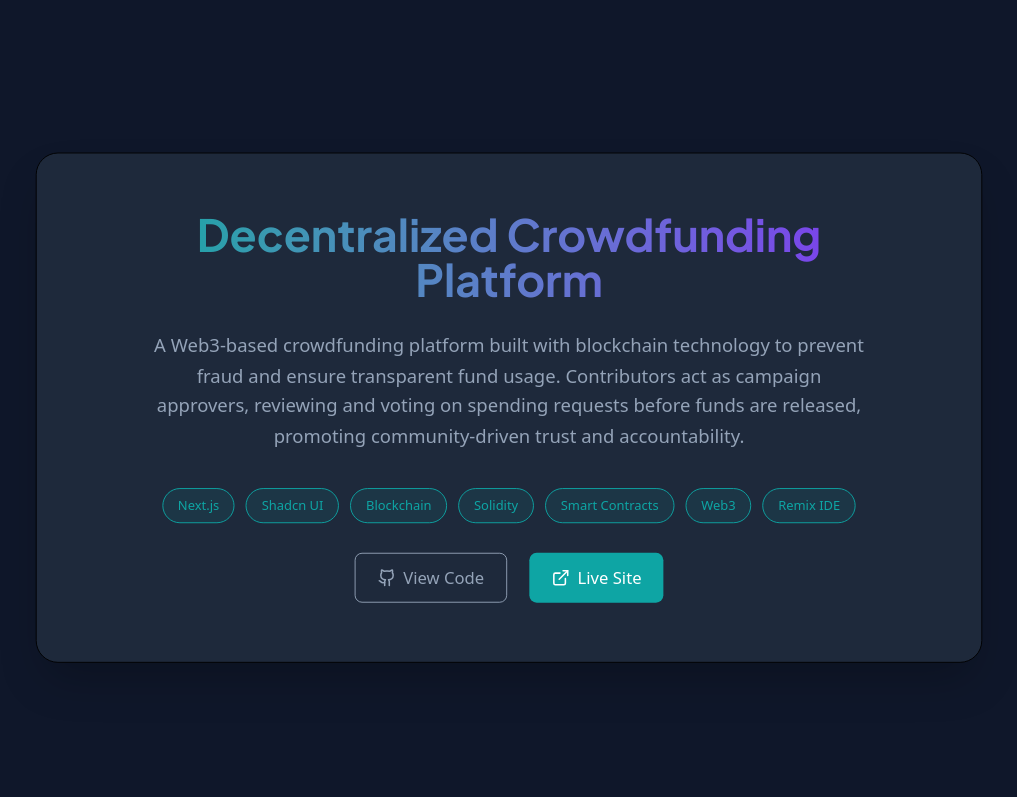
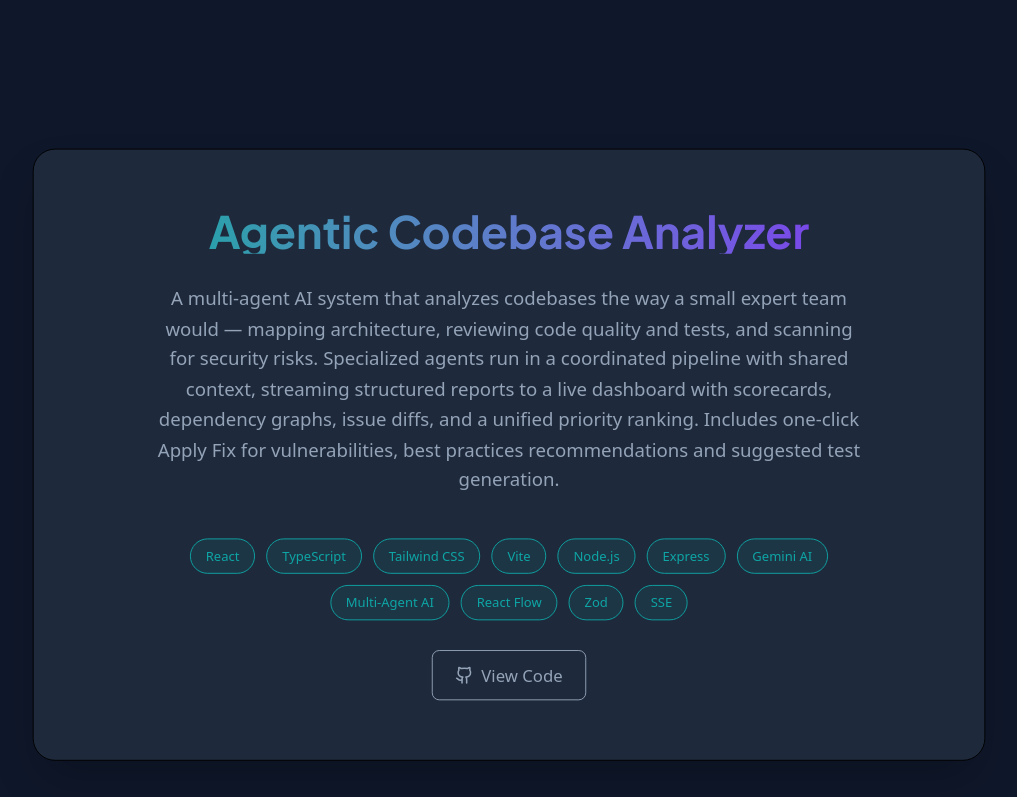
Before and after one commit to yazan-ali/my-portfolio-ai-created, a Next.js app: page / in a window 1280 px wide. Shown: the part 3500-4297 px from the top of the page, without its empty margins (131-1148 px from the left). Built offline with nearby package versions, Linux system fonts and the light colour scheme.

Commit message:
Update projects

```diff
--- a/src/components/sections/projects.tsx
+++ b/src/components/sections/projects.tsx
@@ -7,7 +7,28 @@ import { Github, ExternalLink } from "lucide-react";
 // Project data
 const projects = [
   {
-    id: 1,
+  id: 1,
+  title: "Agentic Codebase Analyzer",
+  description:
+    "A multi-agent AI system that analyzes codebases the way a small expert team would — mapping architecture, reviewing code quality and tests, and scanning for security risks. Specialized agents run in a coordinated pipeline with shared context, streaming structured reports to a live dashboard with scorecards, dependency graphs, issue diffs, and a unified priority ranking. Includes one-click Apply Fix for vulnerabilities, best practices recommendations and suggested test generation.",
+  image: "/api/placeholder/600/400",
+  tags: [
+    "React",
+    "TypeScript",
+    "Tailwind CSS",
+    "Vite",
+    "Node.js",
+    "Express",
+    "Gemini AI",
+    "Multi-Agent AI",
+    "React Flow",
+    "Zod",
+    "SSE",
+  ],
+  github: "https://github.com/yazan-ali/agentic-codebase-analyzer",
+},
+  {
+    id: 2,
     title: "Decentralized Crowdfunding Platform",
     description:
       "A Web3-based crowdfunding platform built with blockchain technology to prevent fraud and ensure transparent fund usage. Contributors act as campaign approvers, reviewing and voting on spending requests before funds are released, promoting community-driven trust and accountability.",
@@ -25,7 +46,7 @@ const projects = [
     live: "https://web3-kickstarter-one.vercel.app",
   },
   {
-    id: 2,
+    id: 3,
     title: "ASCO Publications",
     description:
       "A medical publishing platform by the American Society of Clinical Oncology (ASCO), published by Wolters Kluwer. It provides access to peer-reviewed oncology journals, clinical research, and educational resources for cancer professionals.",
@@ -34,7 +55,7 @@ const projects = [
     live: "https://ascopubs.org",
   },
   {
-    id: 3,
+    id: 4,
     title: "Neurology Journals",
     description:
       "Neurology is the official weekly peer‐reviewed medical journal of the American Academy of Neurology (AAN), published by Wolters Kluwer. It delivers cutting‐edge research, clinical findings, and educational content for neurologists and neuroscience professionals",
@@ -43,7 +64,7 @@ const projects = [
     live: "https://www.neurology.org",
   },
   {
-    id: 4,
+    id: 5,
     title: "Graduation Project",
     description:
       "A web application designed to digitize the academic promotion process at my university, which previously lacked an online system. The platform supports multi-step workflows where each step requires supervisor review and approval. Faculty members can submit and track promotion requests, while supervisors can manage approvals, upload required documents, and form review.",
@@ -110,7 +131,7 @@ function StackedProjectCard({
             </motion.h3>
 
             <motion.p
-              className="text-muted-foreground text-xl mb-10 leading-relaxed"
+              className="text-muted-foreground text-xl mb-10 pb-1.5 leading-relaxed"
               initial={{ opacity: 0, y: 20 }}
               whileInView={{ opacity: 1, y: 0 }}
               transition={{ delay: 0.3 }}
```
